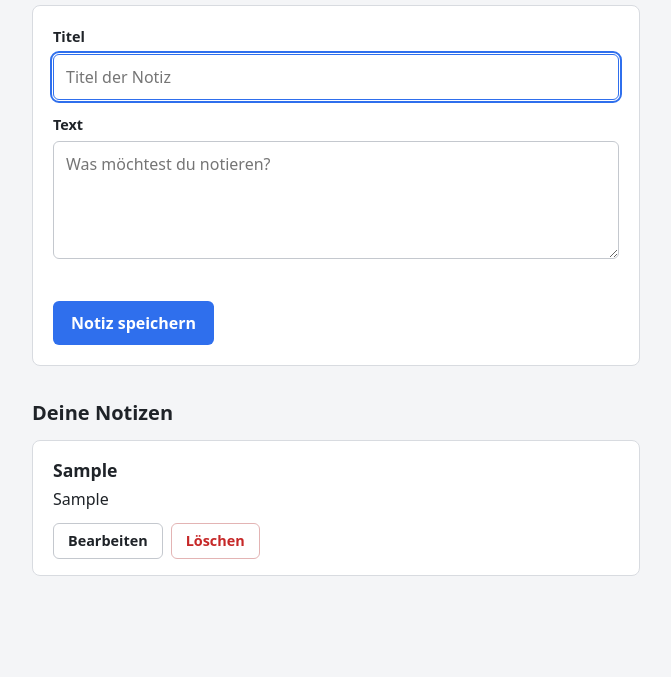
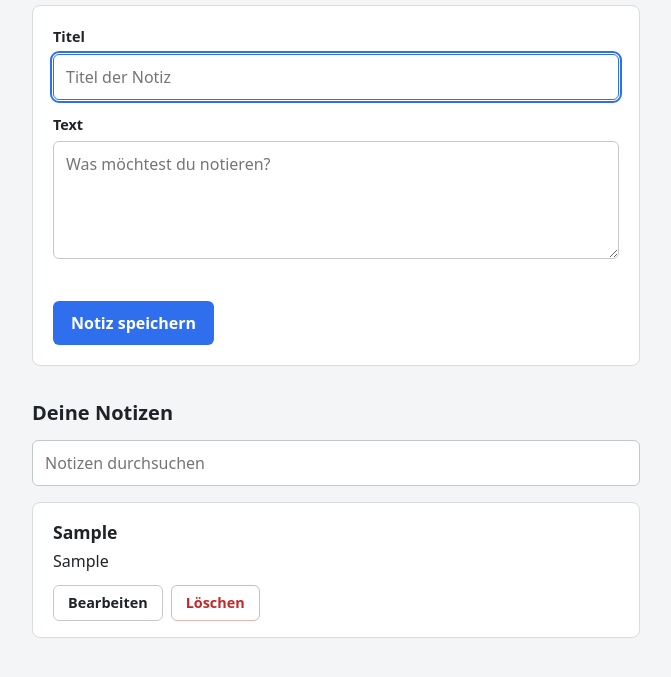
Before and after one commit to P-Poku/notes-app, a plain HTML site: page index.html in a window 1280 px wide. Both pictures are taken after typing "Sample", "Sample" into the empty fields and a click on the button "Notiz speichern". Shown: the part 99-776 px from the top of the page, without its empty margins (304-975 px from the left). Drawn offline with Linux system fonts and the light colour scheme.

Commit message:
Add search field to filter notes
A search field above the list ("Notizen durchsuchen") filters notes
by title or text as you type, case-insensitive. Shows "Keine passenden
Notizen gefunden." when nothing matches. A note being edited stays
visible and keeps its unsaved input while searching.

Co-Authored-By: Claude Opus 5.5 <noreply@anthropic.com>

```diff
--- a/app.js
+++ b/app.js
@@ -8,6 +8,8 @@ const textInput = document.getElementById("note-text");
 const errorMessage = document.getElementById("form-error");
 const emptyMessage = document.getElementById("empty-message");
 const noteList = document.getElementById("note-list");
+const searchInput = document.getElementById("search-input");
+const noResultsMessage = document.getElementById("no-results-message");
 
 let notes = loadNotes();
 // Id of the note currently being edited, or null.
@@ -163,6 +165,33 @@ function renderNotes() {
   for (const note of notes) {
     noteList.append(note.id === editingId ? renderNoteEditor(note) : renderNoteView(note));
   }
+
+  applySearch();
+}
+
+function normalize(value) {
+  return value.toLocaleLowerCase("de");
+}
+
+function matchesSearch(note, query) {
+  return normalize(note.title).includes(query) || normalize(note.text).includes(query);
+}
+
+// Hides non-matching notes without re-rendering, so an open editor
+// keeps its unsaved input while the user types in the search field.
+function applySearch() {
+  const query = normalize(searchInput.value.trim());
+  let visibleCount = 0;
+
+  for (const item of noteList.children) {
+    const note = notes.find((n) => n.id === item.dataset.id);
+    // The note being edited stays visible so its changes aren't lost from view.
+    const visible = !query || note.id === editingId || matchesSearch(note, query);
+    item.hidden = !visible;
+    if (visible) visibleCount++;
+  }
+
+  noResultsMessage.hidden = notes.length === 0 || visibleCount > 0;
 }
 
 function focusNoteButton(id, action) {
@@ -239,5 +268,6 @@ form.addEventListener("submit", (event) => {
 
 titleInput.addEventListener("input", () => showError(""));
 textInput.addEventListener("input", () => showError(""));
+searchInput.addEventListener("input", applySearch);
 
 renderNotes();
--- a/index.html
+++ b/index.html
@@ -24,7 +24,9 @@
 
     <section aria-labelledby="notes-heading">
       <h2 id="notes-heading">Deine Notizen</h2>
+      <input id="search-input" class="search-input" type="search" placeholder="Notizen durchsuchen" aria-label="Notizen durchsuchen" autocomplete="off">
       <p id="empty-message" class="empty-message">Noch keine Notizen. Lege oben deine erste Notiz an.</p>
+      <p id="no-results-message" class="empty-message" hidden>Keine passenden Notizen gefunden.</p>
       <ul id="note-list" class="note-list"></ul>
     </section>
   </main>
--- a/style.css
+++ b/style.css
@@ -97,8 +97,26 @@ h2 {
   color: #5f6670;
 }
 
-.empty-message[hidden] {
+.empty-message[hidden],
+.note[hidden] {
   display: none;
+}
+
+.search-input {
+  width: 100%;
+  padding: 10px 12px;
+  margin-bottom: 16px;
+  font: inherit;
+  color: inherit;
+  background: #fff;
+  border: 1px solid #c4c8ce;
+  border-radius: 6px;
+}
+
+.search-input:focus {
+  outline: 2px solid #2f6fed;
+  outline-offset: 1px;
+  border-color: #2f6fed;
 }
 
 .note-list {
```
